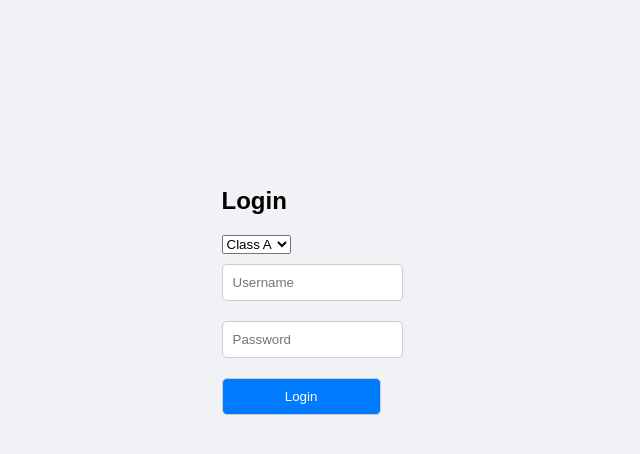
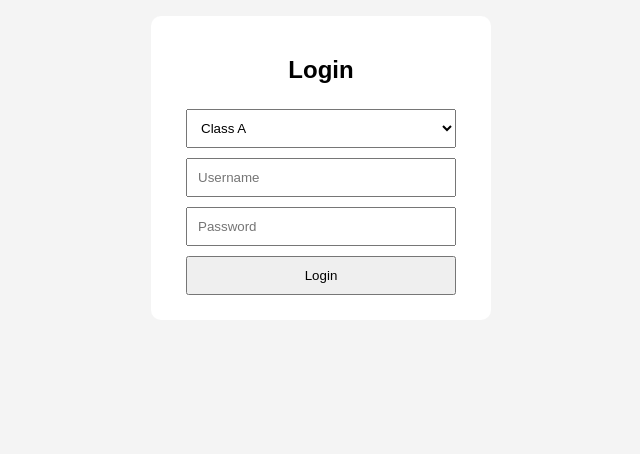
Before and after one commit to v4vaibhavarora/aas, a plain HTML site: page public/index.html in a window 1280 px wide. Shown: the part 112-566 px from the top of the page, without its empty margins (319-959 px from the left). Drawn offline with Linux system fonts and the light colour scheme.

Commit message:
Update style.css

```diff
--- a/public/style.css
+++ b/public/style.css
@@ -1,28 +1,31 @@
-/* style.css */
 body {
-    font-family: sans-serif;
-    display: flex;
-    justify-content: center;
-    align-items: center;
-    height: 100vh;
-    background-color: #f0f2f5;
+  font-family: Arial, sans-serif;
+  text-align: center;
+  background: #f4f4f4;
+  padding: 20px;
 }
-.container {
-    background: white;
-    padding: 2rem;
-    border-radius: 8px;
-    box-shadow: 0 4px 8px rgba(0,0,0,0.1);
-    text-align: center;
+
+.login-box {
+  margin: 100px auto;
+  width: 300px;
+  padding: 20px;
+  background: white;
+  border-radius: 10px;
 }
-input, button {
-    width: 80%;
-    padding: 10px;
-    margin: 10px 0;
-    border-radius: 5px;
-    border: 1px solid #ccc;
+
+input, select, button {
+  margin: 5px;
+  padding: 10px;
+  width: 90%;
+  box-sizing: border-box;
 }
-button {
-    background-color: #007bff;
-    color: white;
-    cursor: pointer;
+
+table {
+  margin: 20px auto;
+  border-collapse: collapse;
 }
+
+th, td {
+  padding: 10px;
+  border: 1px solid black;
+}
```
